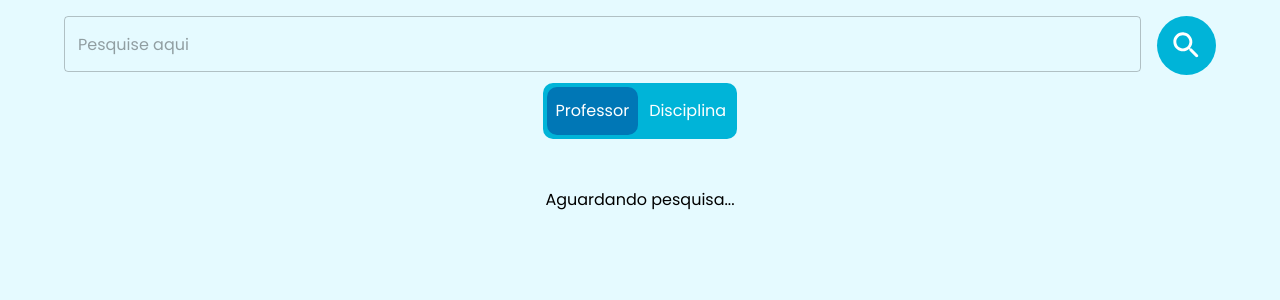
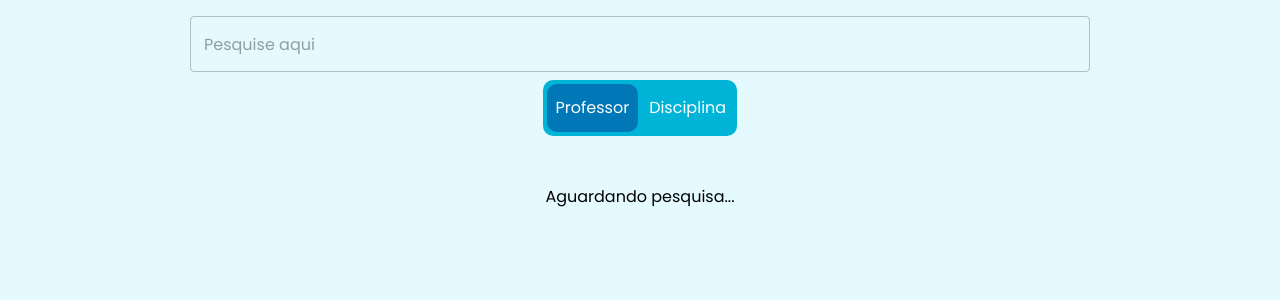
Before and after one commit to Barbosa885/UniAvalia-front, a Next.js app: page /search in a window 1280 px wide. Shown: the top 300 px of the page. Built offline with nearby package versions, Linux system fonts and the light colour scheme; no server answers.

Commit message:
refactor: Remove search button and add some global styles

```diff
--- a/src/components/SearchBar/index.tsx
+++ b/src/components/SearchBar/index.tsx
@@ -1,9 +1,6 @@
 import styled from '@emotion/styled'
-import { SearchRounded } from '@mui/icons-material'
 import { TextField, TextFieldProps } from '@mui/material'
-import { useRouter } from 'next/router'
 
-import { IconButton } from '../Button'
 import { Switch } from '../Switch'
 
 const StyledForm = styled('form')({
@@ -30,19 +27,10 @@ export const SearchBar = ({
   setIsTeacher,
   ...props
 }: SearchBarProps): JSX.Element => {
-  const router = useRouter()
-
   return (
     <StyledForm>
       <div className="input-container">
         <TextField placeholder="Pesquise aqui" fullWidth {...props} />
-        <IconButton
-          filled
-          size="large"
-          onClick={router.back}
-          color="primary"
-          Icon={SearchRounded}
-        />
       </div>
 
       <Switch isTeacher={isTeacher} setIsTeacher={setIsTeacher} />
--- a/src/pages/index.tsx
+++ b/src/pages/index.tsx
@@ -8,19 +8,6 @@ import {
 } from '../components/Button'
 import { CommentInput } from '../components/CommentInput'
 import { SearchCard } from '../components/SearchCard'
-
-const exampleComment: IComment = {
-  id: 0,
-  message:
-    'Lorem ipsum dolor sit amet, consectetur adipiscing elit. Sed euismod, nisl vel ultricies lacinia',
-  agrees: 15,
-  disagrees: 3,
-  date: new Date(),
-  semester: '2021.1',
-  agreed: false,
-  disagreed: true,
-}
-
 export default function Home(): JSX.Element {
   return (
     <>
--- a/src/pages/teachers/[teacherId]/disciplines/[disciplineId].tsx
+++ b/src/pages/teachers/[teacherId]/disciplines/[disciplineId].tsx
@@ -22,7 +22,7 @@ const exampleComment: IComment = {
   date: new Date(),
   semester: '2021.1',
   agreed: false,
-  disagreed: true,
+  disagreed: false,
 }
 
 const ContainerStyled = styled.div`
--- a/src/styles/globals.css
+++ b/src/styles/globals.css
@@ -8,3 +8,9 @@ body {
   background-color: #e5faff;
   box-sizing: border-box;
 }
+
+#__next {
+  width: 100%;
+  max-width: 1000px;
+  margin: 0 auto;
+}
```
